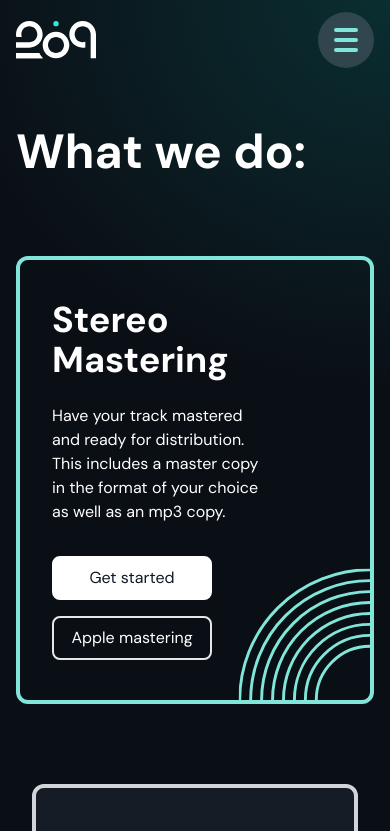
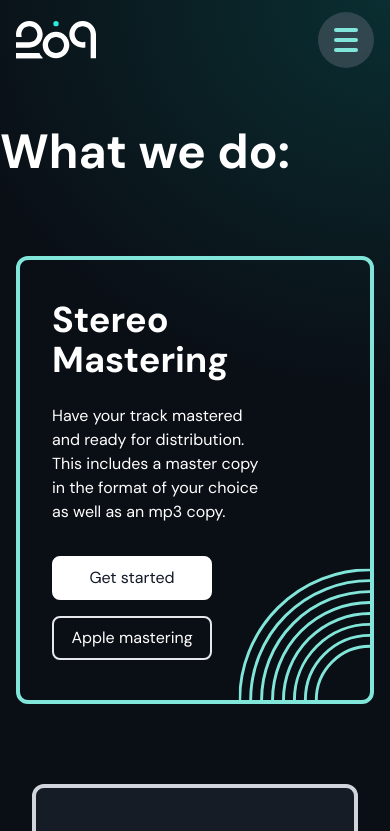
Before and after one commit to RobertJewell/two-zero-nine, a Next.js app: page /services in a window 390 px wide. Shown: the top 831 px of the page. Built offline with nearby package versions, Linux system fonts and the light colour scheme.

Commit message:
normalise padding

```diff
--- a/components/PageTitle.js
+++ b/components/PageTitle.js
@@ -1,6 +1,6 @@
 export default function PageTitle({ title, classes }) {
 	return (
-		<div className="container w-full px-4 mx-auto mt-12 lg:px-0">
+		<div className="container w-full mx-auto mt-12 ">
 			<h1 className={`text-5xl font-bold text-white mx-auto ${classes}`}>
 				{title}
 			</h1>
```
